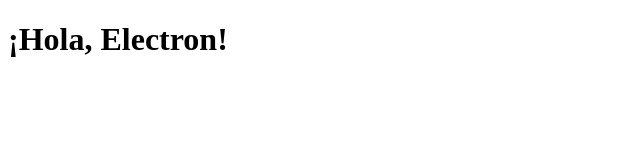
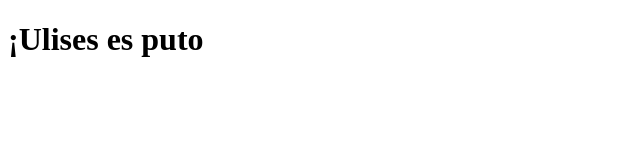
Before and after one commit to ElianZ407/app_tienda, an Electron app: page index.html in a window 800 px wide. Shown: the whole page, without its empty margins (0-640 px from the left). Drawn offline with Linux system fonts and the light colour scheme.

Commit message:
Update index.html

```diff
--- a/index.html
+++ b/index.html
@@ -6,6 +6,6 @@
     <title>Mi App con Electron</title>
 </head>
 <body>
-    <h1>¡Hola, Electron!</h1>
+    <h1>¡Ulises es puto</h1>
 </body>
 </html>
```
